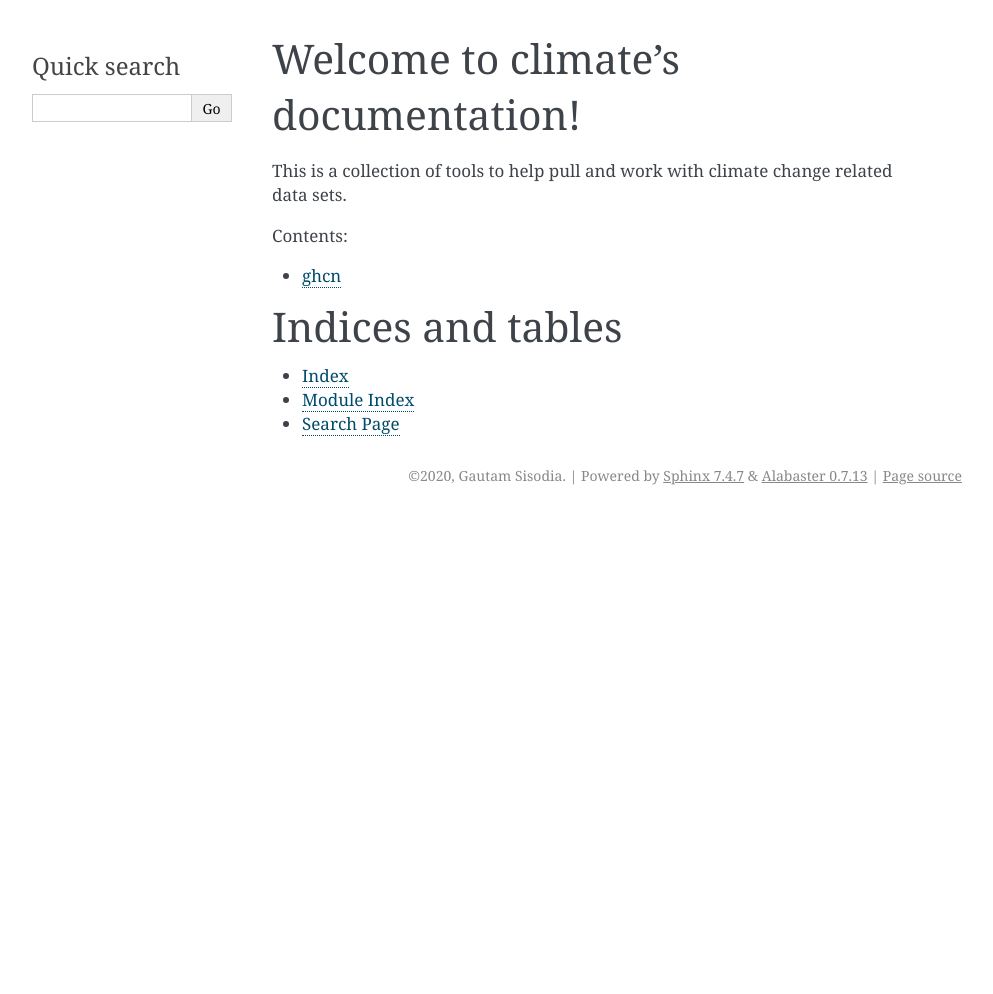
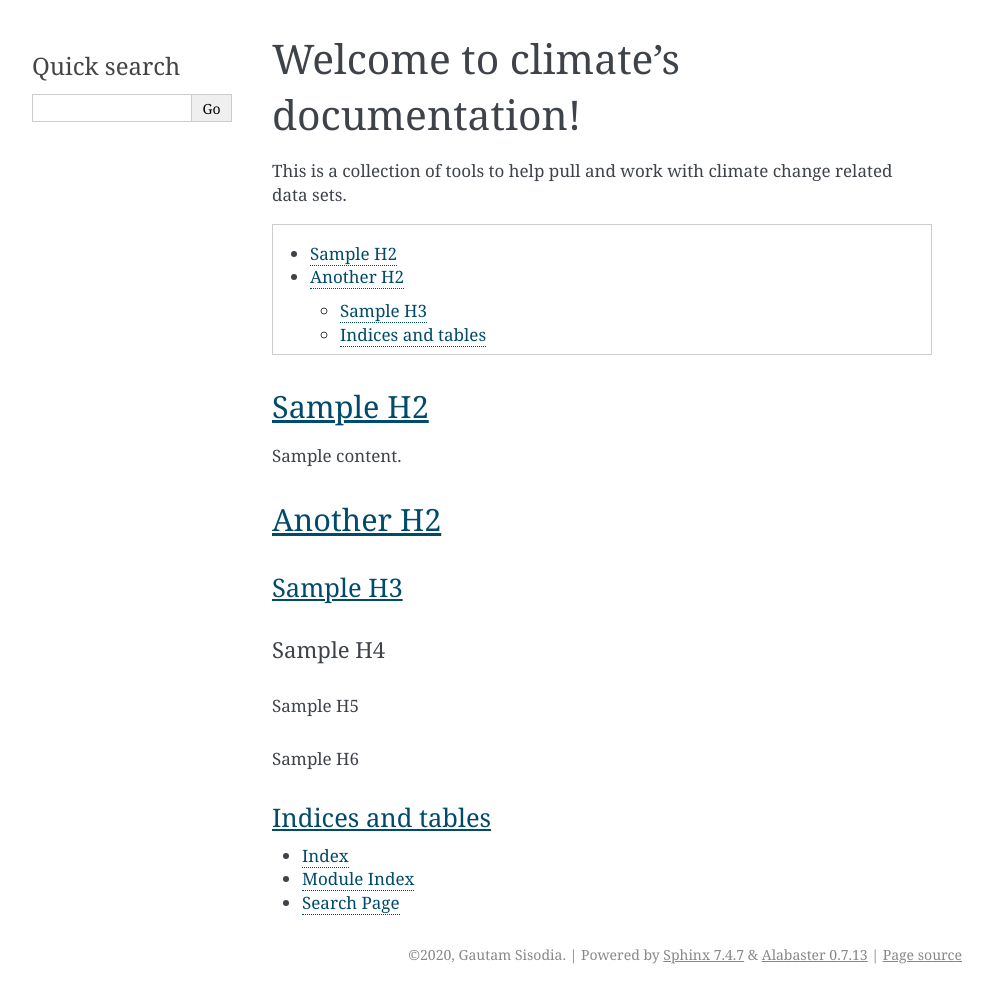
Before and after one commit to gautsi/climate, a Sphinx documentation site: the page built from docs/index.rst, in a window 1280 px wide. Shown: the whole page, without its empty margins (148-1141 px from the left). Built offline with Sphinx 7.4.7, drawn with Linux system fonts in a browser that asks for light colours; formulas are drawn with MathJax 3; before the commit the page ends 900 px from its top, so only the background shows below that.

Commit message:
upd to docs

```diff
--- a/docs/index.rst
+++ b/docs/index.rst
@@ -3,15 +3,46 @@
    You can adapt this file completely to your liking, but it should at least
    contain the root `toctree` directive.
 
+#############
 Welcome to climate's documentation!
-===================================
+#############
+
 This is a collection of tools to help pull and work with climate change related data sets.
 
 .. toctree::
    :maxdepth: 2
-   :caption: Contents:
+   :hidden:
 
    ghcn
+
+.. contents::
+   :depth: 2
+   :local:
+   :backlinks: entry
+
+*********
+Sample H2
+*********
+
+Sample content.
+
+
+**********
+Another H2
+**********
+
+Sample H3
+=========
+
+Sample H4
+---------
+
+Sample H5
+^^^^^^^^^
+
+Sample H6
+"""""""""
+
 
 Indices and tables
 ==================
--- a/requirements.txt
+++ b/requirements.txt
@@ -1,5 +1,5 @@
 backcall==0.1.0
--e git+https://github.com/gautsi/climate.git@46300b4e0f47eb24024c68d3212e12bf87b9e5cd#egg=climate
+-e git+https://github.com/gautsi/climate.git@fe5d5b397b7f38339c1eb0b0c2fd9998d3e97acf#egg=climate
 cycler==0.10.0
 decorator==4.4.1
 ipykernel==5.1.3
```
Also changed, not shown: 5 other files.
